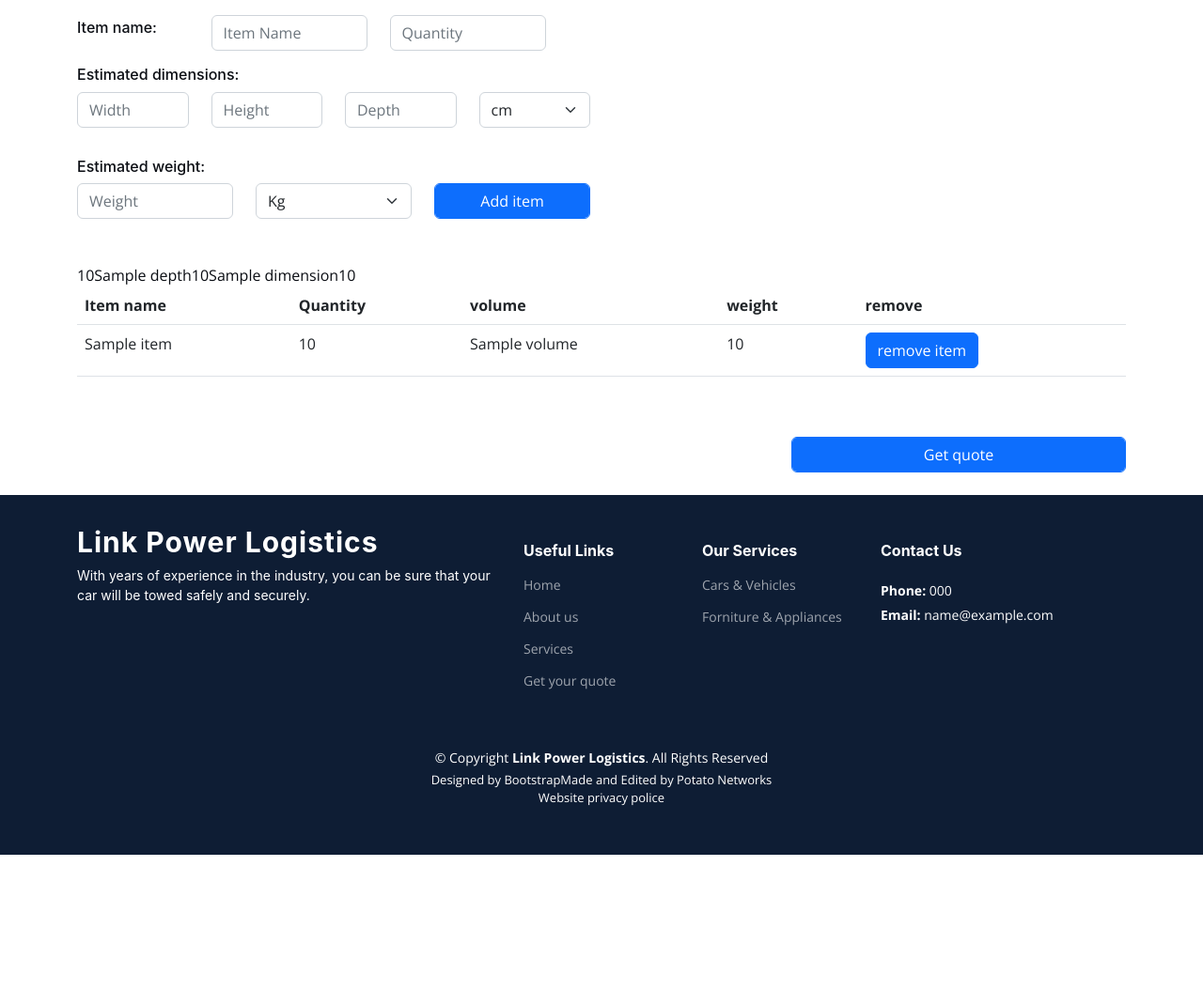
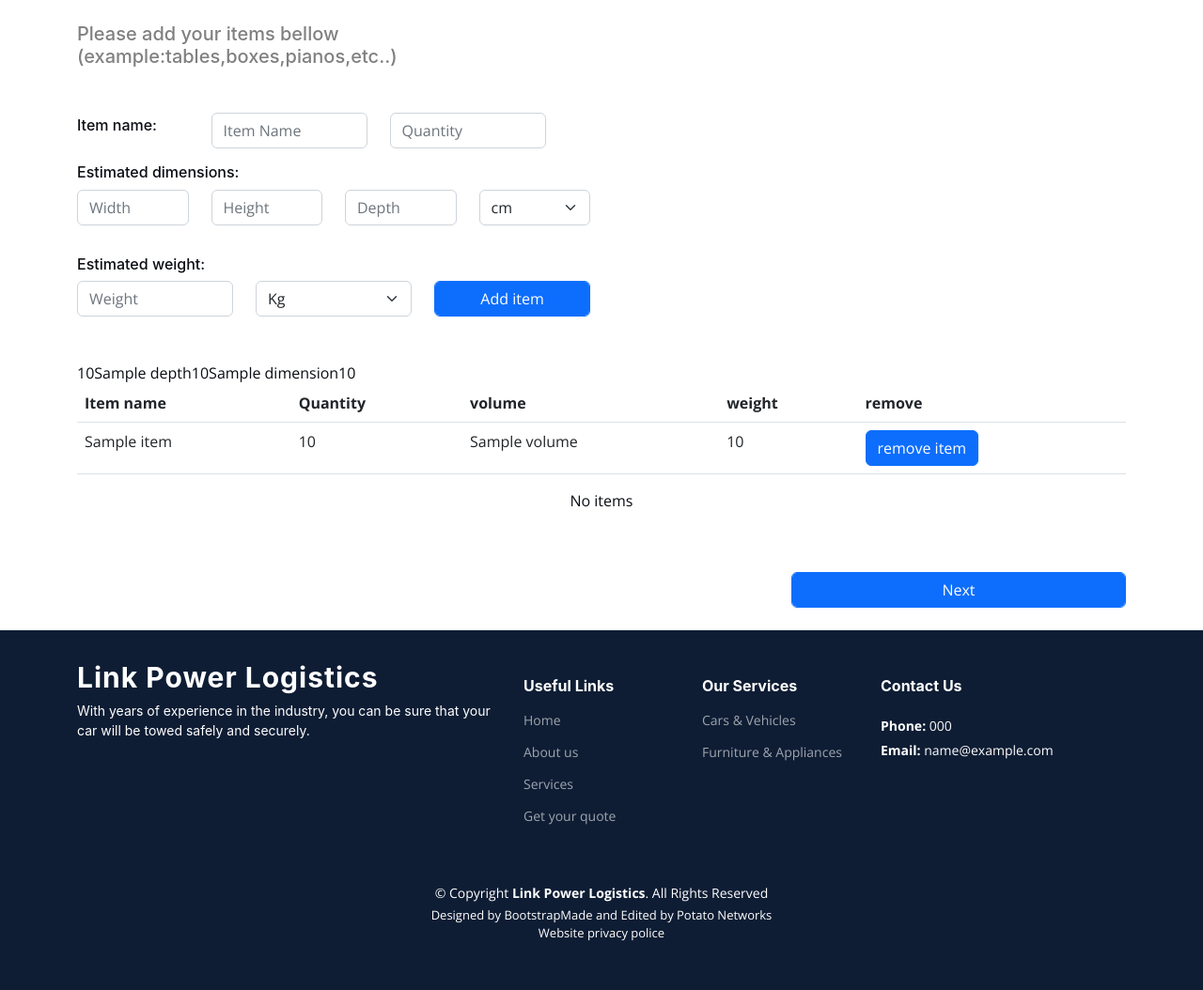
Before and after one commit to JhonnyKeller/linkpowerlogistics, a Django app: template main/templates/main/removals.html in a window 1280 px wide. Shown: the part 746-1800 px from the top of the page at 94% size. Before the commit the page ends 1656 px from the top, so only its background shows below. Run offline with Django 4.2, Linux system fonts and the light colour scheme; the template is opened without the code that fills it: most values are stand-ins (such as "Sample title", 1, 10 or a date in 2020); some libraries are stand-ins or nearby versions.

Commit message:
'noitemslineadded'

```diff
--- a/main/static/google_maps.js
+++ b/main/static/google_maps.js
@@ -58,10 +58,15 @@ function addItem() {
   var y = document.getElementById("existing_items").value;
   var volume = width * height * depth;
 
-  // Assigning item to the string of existing items
-  document.getElementById("existing_items").value = y + "," + x;
+
+
+
   // <tr> </tr>
   if ((itemName != "") && (quantity != "") && (width != "") && (height != "") && (depth != "") && (weight != "")){
+
+    // Assigning item to the string of existing items
+    document.getElementById("existing_items").value = y + "," + x;
+
     const new_tr_item = document.createElement("tr");
 
     new_tr_item.setAttribute('id','id-' + x.toString());
@@ -135,8 +140,18 @@ function addItem() {
     new_tr_item.appendChild(new_td_remove);
 
     tbody.appendChild(new_tr_item);
+
+    // adding +1 to stored_value
     x = parseInt(x) + 1;
-    console.log(x)
+    // toggle/untoogle no items
+    var existing_items = document.getElementById("existing_items").value
+    if (existing_items === ''){
+      document.getElementById('noitems').innerText = 'No items'
+    } else {
+      document.getElementById('noitems').innerText = ''
+    }
+
+
     document.getElementById("stored_value").value = x;
     document.getElementById("itemName").value = "";
     document.getElementById("quantity").value = "";
@@ -149,7 +164,6 @@ function addItem() {
     document.getElementById("stored_value_warning").value = "0";
   } else {
     const warning_exist = document.getElementById("stored_value_warning").value;
-    console.log(warning_exist);
     if (warning_exist == '0'){
       var warning = document.getElementById("warnings");
       warning.textContent = "Please fill out the blank spaces.";
@@ -175,6 +189,13 @@ function removeItem(x) {
     splited_string.splice(index, 1);
   }
   document.getElementById("existing_items").value = splited_string.toString();
+  // toggle/untoogle no items
+  var existing_items = document.getElementById("existing_items").value
+  if (existing_items === ''){
+    document.getElementById('noitems').innerText = 'No items'
+  } else {
+    document.getElementById('noitems').innerText = ''
+  }
 }
 
 function submitform() {
--- a/main/templates/main/quotation_forniture.html
+++ b/main/templates/main/quotation_forniture.html
@@ -69,7 +69,7 @@
           <div class="container mb-3">
             <div class="row">
               <div class="col-2">
-                <button type="submit" class="choosendate btn btn-primary mt-3" name="stage" value="2">next</button>
+                <button type="submit" class="choosendate btn btn-primary mt-3" name="stage" value="2">Get quote</button>
               </div>
 
             </div>
@@ -99,7 +99,7 @@
           <div class="container mb-3">
             <div class="row">
               <div class="col-2">
-                <button type="submit" class="choosendate btn btn-primary mt-3" name="stage" value="2">next</button>
+                <button type="submit" class="choosendate btn btn-primary mt-3" name="stage" value="2">Get quote</button>
               </div>
 
             </div>
--- a/main/templates/main/removals.html
+++ b/main/templates/main/removals.html
@@ -34,7 +34,9 @@
 
     </div>
     <div class="col-12 col-md-6">
-
+      <br>
+          <h5 style="color:grey;">Please add your items bellow (example:tables,boxes,pianos,etc..)</h5>
+      <br>
           <div id="create_the_item" class="row mt-3">
             <div class="col-3 mt-1">
               <h6>Item name:</h6>
@@ -102,6 +104,8 @@
           </tr>
         </thead>
         <tbody id="table_body">
+
+
           {% for x in item_list %}
           <tr id="{{x.id}}">
             <td id="{{x.id_itemName}}" value="{{x.name}}">{{x.name}}</td>
@@ -118,7 +122,9 @@
           </tr>
           {% endfor %}
         </tbody>
+
       </table>
+      <p id="noitems" class="text-center">No items</p>
     </div>
     <input type="hidden"  id="id-google-address-b" value="{{pick_up_adress}}">
     <input type="hidden"  id="id-google-address-d" value="{{client_destination}}">
@@ -126,7 +132,7 @@
     <div class="col-12 mb-4">
       <div class="row d-flex justify-content-end">
         <div class="col-4">
-          <button onClick="submitform()" id="" class="form-control btn btn-primary">Get quote</button>
+          <button onClick="submitform()" id="" class="form-control btn btn-primary">Next</button>
         </div>
       </div>
 
--- a/templates/base.html
+++ b/templates/base.html
@@ -106,7 +106,7 @@
             <h4>Our Services</h4>
             <ul>
               <li><a href="#service">Cars & Vehicles</a></li>
-              <li><a href="#service">Forniture & Appliances</a></li>
+              <li><a href="#service">Furniture & Appliances</a></li>
             </ul>
           </div>
 
--- a/templates/home.html
+++ b/templates/home.html
@@ -9,13 +9,13 @@
       <div class="col-lg-6 order-2 order-lg-1 d-flex flex-column justify-content-center">
         <h2 data-aos="fade-up">Get your instant quote bellow!</h2>
         <p data-aos="fade-up" data-aos-delay="100">
-          If you're looking for a quick and easy way to get your car towed or move your forniture, then look no further than the fast and efficient service from Link Power Logistics Company.
+          If you're looking for a quick and easy way to get your car towed or move your furniture, then look no further than the fast and efficient service from Link Power Logistics Company.
         </p>
         <div class="row">
           <div class="col-12">
             <select onclick="CalcRoute()" id="type" class="geo form-select d-flex align-items-stretch mb-3" data-aos="fade-up" data-aos-delay="200">
               <option value='' selected>What are you moving?</option>
-              <option value="forniture">Forniture & Appliances</option>
+              <option value="forniture">Furniture & Appliances</option>
               <option  value="cars">Cars & vehicles</option>
             </select>
           </div>
@@ -164,7 +164,7 @@
         <div class="col-lg-4 col-md-6 service-item d-flex" data-aos="fade-up" data-aos-delay="200">
           <div class="icon flex-shrink-0"><i class="fa-solid fa-truck-ramp-box"></i></div>
           <div>
-            <h4 class="title">Forniture & Appliances</h4>
+            <h4 class="title">Furniture & Appliances</h4>
             <p class="description">Moving house can be a stressful experience, but with the right removals company it doesn't have to be. We can provide you with safe and easy removals services that will make your move as smooth as possible.</p>
             <a id="about" href="service-details.html" class="readmore stretched-link"><span>We are happy to help :)</span><i class="bi bi-arrow-right"></i></a>
           </div>
```
Also changed, not shown: main/templates/contact_form.txt (renamed from main/templates/contact_form.html), main/templates/quote_form.txt (renamed from main/templates/quote_form.html).
